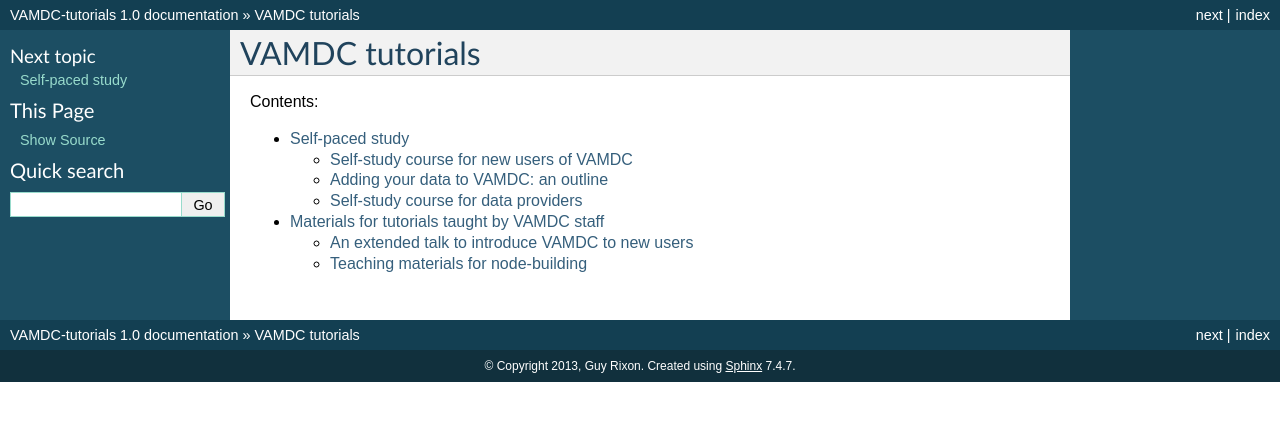
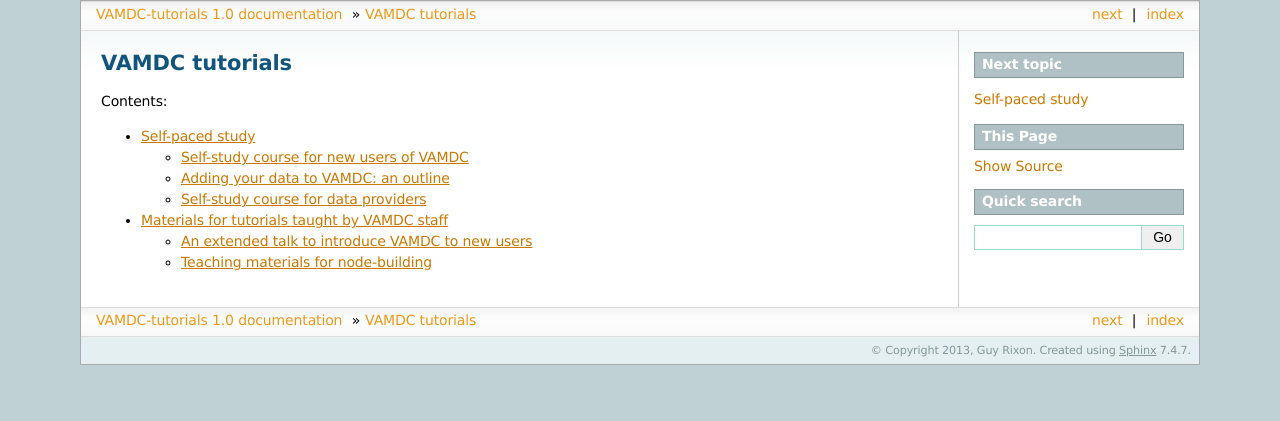
Before and after one commit to guyrixon/VAMDC-tutorials, a Sphinx documentation site: the page built from source/index.rst, in a window 1280 px wide. Shown: the top 421 px of the page. Built offline with Sphinx 7.4.7, drawn with Linux system fonts in a browser that asks for light colours; pages that are not in the unit, such as notebooks, are missing from menus.

```diff
--- a/source/conf.py
+++ b/source/conf.py
@@ -94,7 +94,7 @@ pygments_style = 'sphinx'
 
 # The theme to use for HTML and HTML Help pages.  See the documentation for
 # a list of builtin themes.
-html_theme = 'default'
+html_theme = 'sphinxdoc'
 
 # Theme options are theme-specific and customize the look and feel of a theme
 # further.  For a list of options available for each theme, see the
--- a/source/self-study/end-user-self-study/index.rst
+++ b/source/self-study/end-user-self-study/index.rst
@@ -9,6 +9,7 @@ Self-study course for new users of VAMDC
 
    first-steps-with-portal
    other-portal-features
+   extracting-data-tables
    spectcol
    specview
    taverna
```
